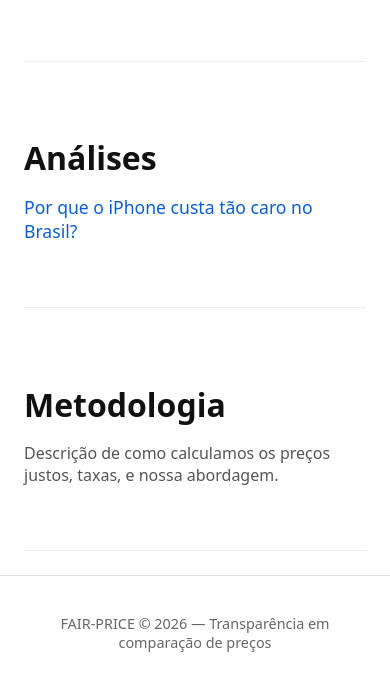
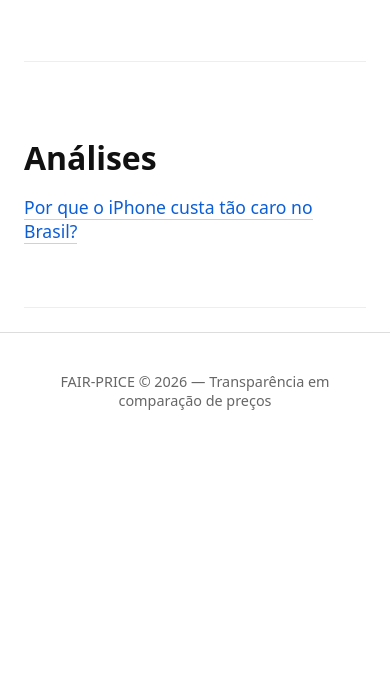
Before and after one commit to mario-chater/fair_price, a plain HTML site: page index.html in a window 390 px wide. Shown: the part 650-1340 px from the top of the page. After the commit the page ends 1098 px from the top, so only its background shows below. Drawn offline with Linux system fonts and the light colour scheme.

Commit message:
Add metodologia link in iPhone article

```diff
--- a/index.html
+++ b/index.html
@@ -21,7 +21,7 @@
         <li><a href="#home">Home</a></li>
         <li><a href="#categorias">Categorias</a></li>
         <li><a href="#analises">Análises</a></li>
-        <li><a href="#metodologia.html">Metodologia</a></li>
+        <li><a href="metodologia.html">Metodologia</a></li>
       </ul>
     </nav>
 
@@ -52,12 +52,6 @@
     </ul>
   </section>
 
-
-  <section id="metodologia" class="section metodologia-section">
-    <h2>Metodologia</h2>
-    <p>Descrição de como calculamos os preços justos, taxas, e nossa abordagem.</p>
-  </section>
-
 </main>
 
 <footer class="site-footer">
--- a/styles.css
+++ b/styles.css
@@ -180,3 +180,15 @@ main {
   font-weight: 400;
   color: #555;
 }
+
+a {
+  color: #66b2ff;
+  text-decoration: none;
+  border-bottom: 1px solid rgba(102, 178, 255, 0.5);
+  transition: all 0.3s ease;
+}
+
+a:hover {
+  color: #ffffff;
+  border-bottom: 1px solid #ffffff;
+}
```
Also changed, not shown: iphone-brasil.html (+2 -2 lines). Lines whose indentation alone changed are shown as unchanged.
